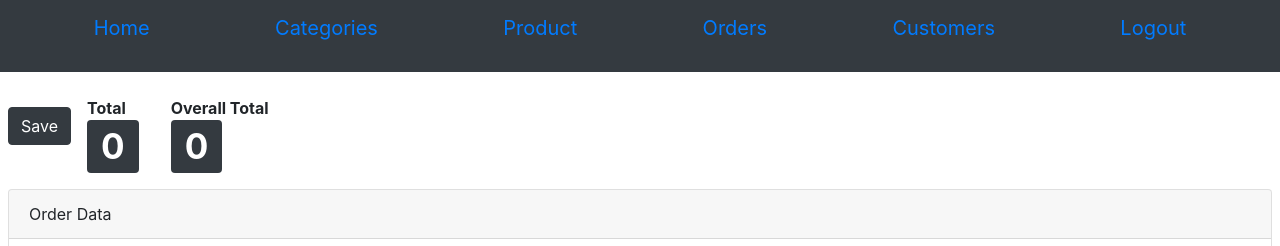
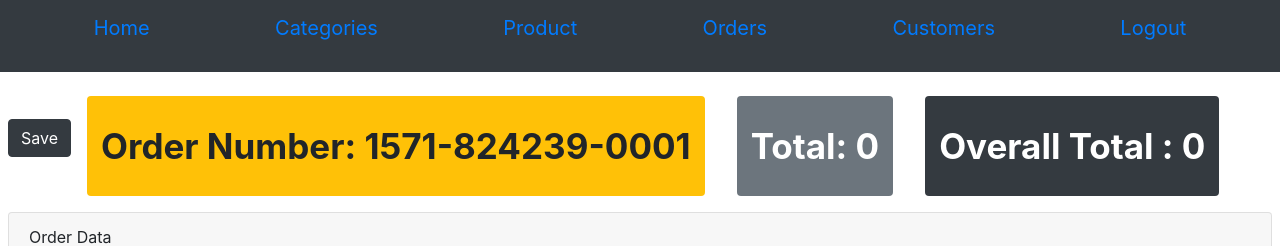
Before and after one commit to mostafaabdelrasool/React-Invnetory, a React (Create React App) app: page /order-data in a window 1280 px wide. Shown: the top 246 px of the page. Built offline with nearby package versions, Linux system fonts and the light colour scheme; no server answers; sample sign-in values are in the browser's storage; a web font is replaced by a local one.

Commit message:
delete order item

```diff
--- a/src/order/order.data.service.js
+++ b/src/order/order.data.service.js
@@ -18,6 +18,9 @@ export default class OrderDataService extends DataService {
     updateOrderStatus(order){
         return this.createPromise(axios.put(this.url + `Order/PartialUpdate?properties=ShipStatus`,order));
     }
+    deleteItem(item){
+        return this.createPromise(axios.put(this.url + `Order/DeleteOrderItem`,item));
+    }
    static mapProduct(product) {
         return {
           value: product.id,
--- a/src/order/order.details.component.jsx
+++ b/src/order/order.details.component.jsx
@@ -68,11 +68,7 @@ export default class OrderDetails extends Component {
       this.validateStock(orderDetail, value);
     }
     let data = { ...this.state.order };
-     orderDetail[name] = value;
-    // orderDetail.total = (+orderDetail.quantity * orderDetail.unitPrice);
-    // if (+orderDetail.discount > 0) {
-    //   orderDetail.total = orderDetail.total - (orderDetail.total * (+orderDetail.discount / 100))
-    // }
+    orderDetail[name] = value;
     this.calulateItem(orderDetail);
     data.orderDetails[index] = orderDetail;
     this.calculateTotal();
@@ -100,7 +96,7 @@ export default class OrderDetails extends Component {
   }
   removeItem(item, index) {
     if (item.id) {
-
+      this.dataServ.deleteItem(item)
     }
     let data = { ...this.state.order };
     data.orderDetails.splice(index, 1);
@@ -144,7 +140,7 @@ export default class OrderDetails extends Component {
         ...provided,
         borderBottom: '1px solid white',
         color: state.isSelected ? 'red' : 'white',
-        backgroundColor:'black'
+        backgroundColor: 'black'
       }),
       singleValue: (provided, state) => {
         const opacity = state.isDisabled ? 0.5 : 1;
--- a/src/order/order.edit.component.jsx
+++ b/src/order/order.edit.component.jsx
@@ -39,7 +39,19 @@ export default class OrderEdit extends Component {
         })
         this.setState({ data: x });
       })
+    } else {
+      this.getNewOrderNumber()
     }
+  }
+  getNewOrderNumber() {
+    let now = Date.now().toString() // '1492341545873'
+    // pad with extra random digit
+    now += now + Math.floor(Math.random() * 10)
+    // format
+    const newNumber = [now.slice(0, 4), now.slice(4, 10), now.slice(10, 14)].join('-');
+    let data = { ...this.state.data }
+    data.orderNumber = newNumber;
+    this.setState({ data: data })
   }
   promiseOptions = inputValue =>
     new Promise(resolve => {
@@ -82,7 +94,7 @@ export default class OrderEdit extends Component {
     data.orderDetails = OrderDataService.getOrder().orderDetails;
     data.shipStatus = 2;
     this.setState({ data });
-    let dataToSave= JSON.parse(JSON.stringify(data));;
+    let dataToSave = JSON.parse(JSON.stringify(data));;
     dataToSave.customer = undefined;
     dataToSave.orderDetails.forEach(x => { x.product = undefined });
     if (!dataToSave.id) {
@@ -124,14 +136,17 @@ export default class OrderEdit extends Component {
 
           <div className="d-flex flex-fill">
             <div className="m-3">
-              <div className="font-weight-bolder">Total</div>
-              <div className="badge badge-dark" style={fontSize}>
-                {this.state.data.total}</div>
+              <div className="badge badge-warning order-info" >
+                Order Number: {this.state.data.orderNumber}
+              </div>
             </div>
             <div className="m-3">
-              <div className="font-weight-bolder">Overall Total</div>
-              <div className="badge badge-dark" style={fontSize}>
-                {this.state.data.overallTotal}</div>
+              <div className="badge badge-secondary order-info" style={fontSize}>
+                Total: {this.state.data.total}</div>
+            </div>
+            <div className="m-3">
+              <div className="badge badge-dark order-info" style={fontSize}>
+                Overall Total : {this.state.data.overallTotal}</div>
             </div>
           </div>
         </div>
--- a/src/order/order.style.css
+++ b/src/order/order.style.css
@@ -7,3 +7,9 @@ label{
 .alert-container{
   transition: all .5s ease;
 }
+.order-info{
+  font-size: 35px !important;
+    height: 100px;
+    display: flex !important;
+    align-items: center;
+}
```
